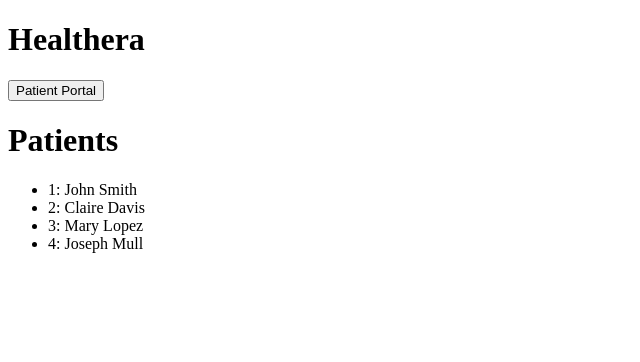
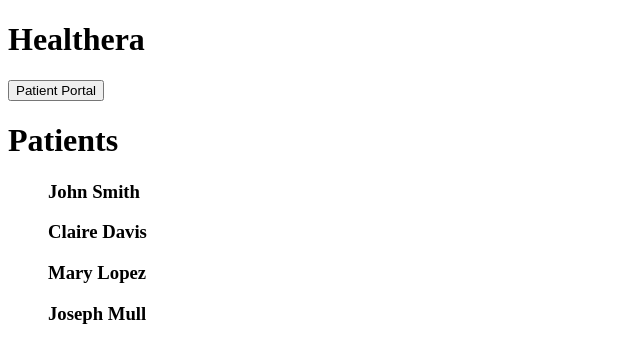
Before and after one commit to jennymarin1989/Healthera-Tech_Test, a React (Create React App) app: page / in a window 1280 px wide. Both pictures are taken after a click on the button "Patient Portal". Shown: the top 362 px of the page, without its empty margins (0-640 px from the left). Built offline with nearby package versions, Linux system fonts and the light colour scheme.

Commit message:
:construction: Add key in patient data iteration - When click button it renders the list with patients - 1 failing test

```diff
--- a/src/components/Patients.js
+++ b/src/components/Patients.js
@@ -9,9 +9,11 @@ class Patients extends Component {
 				 <Header header = {"Patients"}/>
 				 <ul>
 						 {
-							data.map(function(patient){
-								return <li> {patient.id}: {patient.name}  </li>
-							})
+								data.map(function(patient){
+								return <h3 key={patient.id} >
+								 	{patient.name}
+									</h3>
+								})
 						 }
 				 </ul>
 			</div>
```
Also changed, not shown: 1 other file (tests, documents, lock files or other folders).
